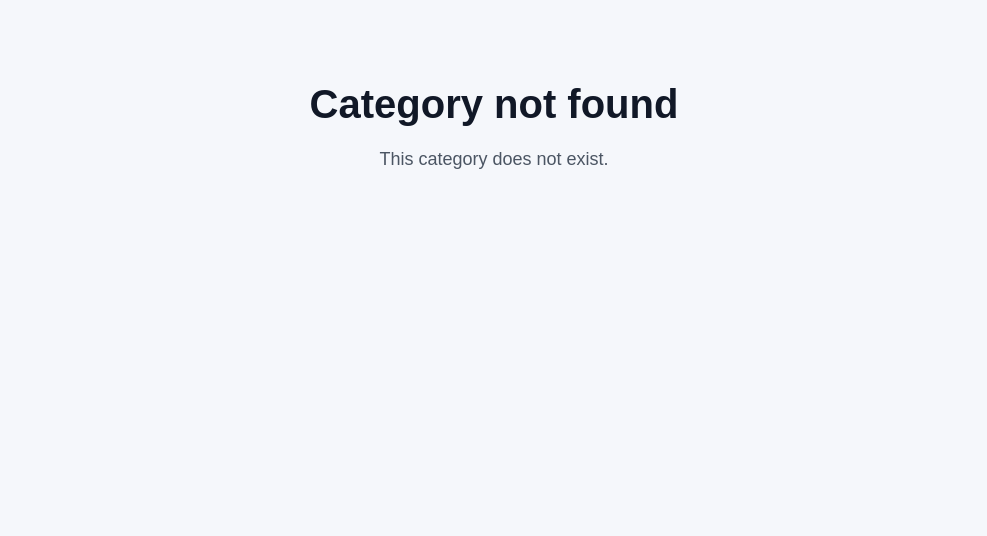
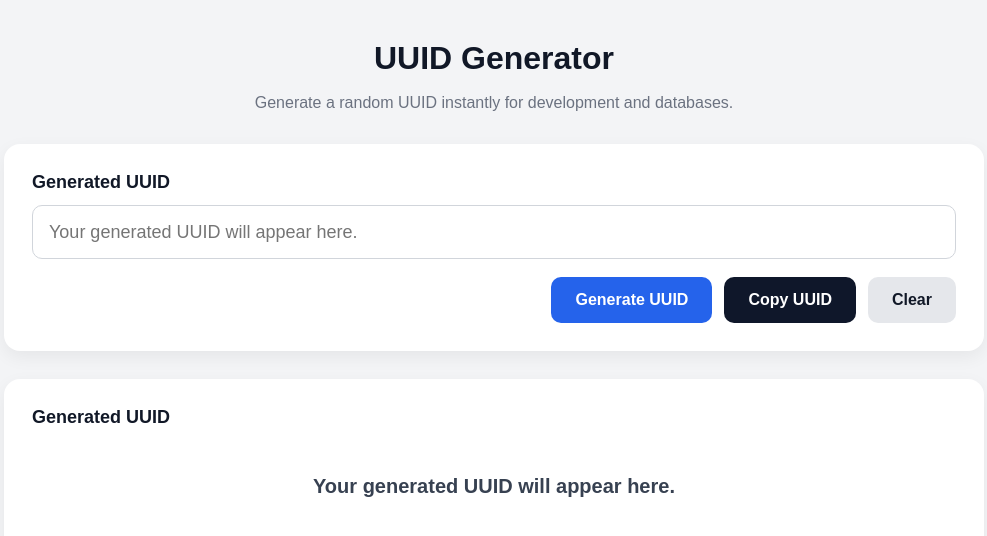
Before and after one commit to mousamohamad370-wq/QuickoTools, a React (Vite) app: page /uuid-generator in a window 1280 px wide. Before the commit this address had no page. Shown: the top 536 px of the page, without its empty margins (146-1133 px from the left). Built offline with nearby package versions, Linux system fonts and the light colour scheme.

Commit message:
add UUID Generator tool

```diff
--- /dev/null
+++ b/src/tools/UUIDGenerator.jsx
@@ -0,0 +1,228 @@
+import { useState } from 'react';
+
+function UUIDGenerator({ language }) {
+  const [uuid, setUuid] = useState('');
+
+  const content = {
+    en: {
+      title: 'UUID Generator',
+      description: 'Generate a random UUID instantly for development and databases.',
+      resultTitle: 'Generated UUID',
+      placeholder: 'Your generated UUID will appear here.',
+      generate: 'Generate UUID',
+      copy: 'Copy UUID',
+      clear: 'Clear'
+    },
+    ar: {
+      title: 'مولد UUID',
+      description: 'أنشئ UUID عشوائيًا فورًا للاستخدام في البرمجة وقواعد البيانات.',
+      resultTitle: 'UUID الناتج',
+      placeholder: 'ستظهر قيمة UUID هنا.',
+      generate: 'إنشاء UUID',
+      copy: 'نسخ UUID',
+      clear: 'مسح'
+    }
+  };
+
+  const t = language === 'ar' ? content.ar : content.en;
+
+  const generateUUID = () => {
+    setUuid(crypto.randomUUID());
+  };
+
+  const copyUUID = async () => {
+    if (!uuid) return;
+    try {
+      await navigator.clipboard.writeText(uuid);
+    } catch (error) {
+      console.error('Copy failed:', error);
+    }
+  };
+
+  const clearUUID = () => {
+    setUuid('');
+  };
+
+  return (
+    <main
+      className="tool-page"
+      dir={language === 'ar' ? 'rtl' : 'ltr'}
+      style={{
+        padding: '40px 20px',
+        backgroundColor: '#f3f4f6',
+        minHeight: '100vh'
+      }}
+    >
+      <div style={{ maxWidth: '980px', margin: '0 auto' }}>
+        <div style={{ textAlign: 'center', marginBottom: '28px' }}>
+          <h1
+            style={{
+              fontSize: '32px',
+              marginBottom: '12px',
+              fontWeight: '700',
+              color: '#111827'
+            }}
+          >
+            {t.title}
+          </h1>
+
+          <p
+            style={{
+              color: '#6b7280',
+              lineHeight: '1.7',
+              fontSize: '16px',
+              margin: 0
+            }}
+          >
+            {t.description}
+          </p>
+        </div>
+
+        <div
+          style={{
+            backgroundColor: '#ffffff',
+            borderRadius: '16px',
+            padding: '28px',
+            boxShadow: '0 6px 18px rgba(0, 0, 0, 0.06)',
+            marginBottom: '28px'
+          }}
+        >
+          <div style={{ marginBottom: '18px' }}>
+            <label
+              style={{
+                display: 'block',
+                fontWeight: '700',
+                marginBottom: '12px',
+                color: '#111827',
+                fontSize: '18px'
+              }}
+            >
+              {t.resultTitle}
+            </label>
+
+            <input
+              type="text"
+              value={uuid}
+              readOnly
+              placeholder={t.placeholder}
+              style={{
+                width: '100%',
+                height: '54px',
+                padding: '0 16px',
+                border: '1px solid #d1d5db',
+                borderRadius: '10px',
+                outline: 'none',
+                fontSize: '18px',
+                backgroundColor: '#ffffff',
+                color: '#111827',
+                boxSizing: 'border-box'
+              }}
+            />
+          </div>
+
+          <div
+            style={{
+              display: 'flex',
+              gap: '12px',
+              justifyContent: language === 'ar' ? 'flex-start' : 'flex-end',
+              flexWrap: 'wrap'
+            }}
+          >
+            <button
+              onClick={generateUUID}
+              style={{
+                backgroundColor: '#2563eb',
+                color: '#ffffff',
+                border: 'none',
+                borderRadius: '10px',
+                padding: '14px 24px',
+                fontSize: '16px',
+                fontWeight: '700',
+                cursor: 'pointer'
+              }}
+            >
+              {t.generate}
+            </button>
+
+            <button
+              onClick={copyUUID}
+              style={{
+                backgroundColor: '#0f172a',
+                color: '#ffffff',
+                border: 'none',
+                borderRadius: '10px',
+                padding: '14px 24px',
+                fontSize: '16px',
+                fontWeight: '700',
+                cursor: 'pointer'
+              }}
+            >
+              {t.copy}
+            </button>
+
+            <button
+              onClick={clearUUID}
+              style={{
+                backgroundColor: '#e5e7eb',
+                color: '#111827',
+                border: 'none',
+                borderRadius: '10px',
+                padding: '14px 24px',
+                fontSize: '16px',
+                fontWeight: '700',
+                cursor: 'pointer'
+              }}
+            >
+              {t.clear}
+            </button>
+          </div>
+        </div>
+
+        <div
+          style={{
+            backgroundColor: '#ffffff',
+            borderRadius: '16px',
+            padding: '28px',
+            boxShadow: '0 6px 18px rgba(0, 0, 0, 0.06)'
+          }}
+        >
+          <h2
+            style={{
+              fontSize: '18px',
+              marginBottom: '18px',
+              color: '#111827',
+              fontWeight: '700'
+            }}
+          >
+            {t.resultTitle}
+          </h2>
+
+          <div
+            style={{
+              minHeight: '80px',
+              display: 'flex',
+              alignItems: 'center',
+              justifyContent: 'center',
+              textAlign: 'center'
+            }}
+          >
+            <p
+              style={{
+                fontSize: uuid ? '24px' : '20px',
+                fontWeight: '700',
+                color: uuid ? '#111827' : '#374151',
+                lineHeight: '1.8',
+                margin: 0,
+                wordBreak: 'break-all'
+              }}
+            >
+              {uuid || t.placeholder}
+            </p>
+          </div>
+        </div>
+      </div>
+    </main>
+  );
+}
+
+export default UUIDGenerator;
--- a/src/tools/toolsData.jsx
+++ b/src/tools/toolsData.jsx
@@ -80,6 +80,14 @@ const toolsData = [
     category: 'developer-tools'
   },
   {
+  name: "UUID Generator",
+  nameAr: "مولد UUID",
+  path: "/uuid-generator",
+  description: "Generate UUIDs instantly for development and databases.",
+  descriptionAr: "إنشاء UUID فورًا للاستخدام في البرمجة وقواعد البيانات.",
+  category: "developer-tools"
+},
+  {
     name: 'Slug Generator',
     nameAr: 'مولد Slug',
     path: '/slug-generator',
--- a/src/tools/toolsRegistry.jsx
+++ b/src/tools/toolsRegistry.jsx
@@ -12,7 +12,8 @@ const componentMap = {
   '/bmi-calculator': lazy(() => import('./BMICalculator')),
   '/percentage-calculator': lazy(() => import('./PercentageCalculator')),
   '/json-formatter': lazy(() => import('./JSONFormatter')),
-  '/slug-generator': lazy(() => import('./SlugGenerator'))
+  '/slug-generator': lazy(() => import('./SlugGenerator')),
+    '/uuid-generator': lazy(() => import('./UUIDGenerator'))
 };
 
 const toolsRegistry = toolsData.map((tool) => ({
```
